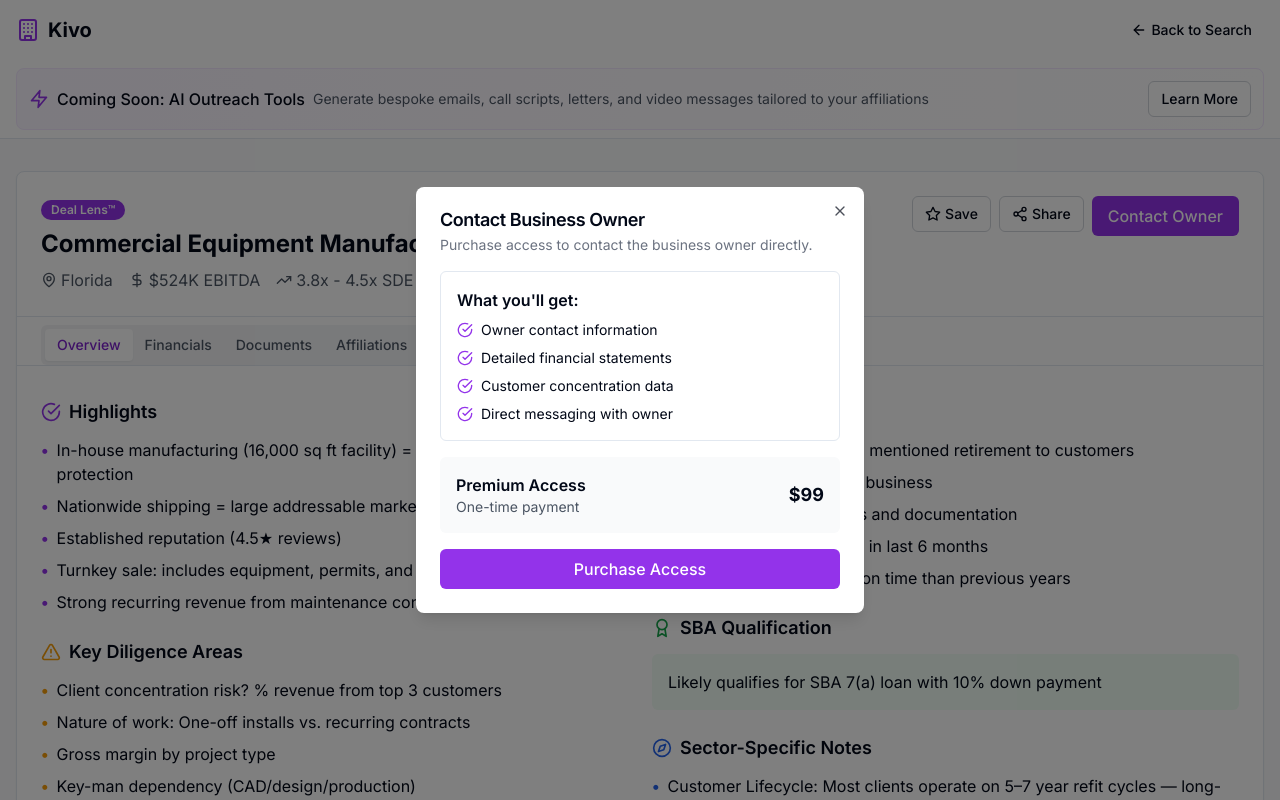
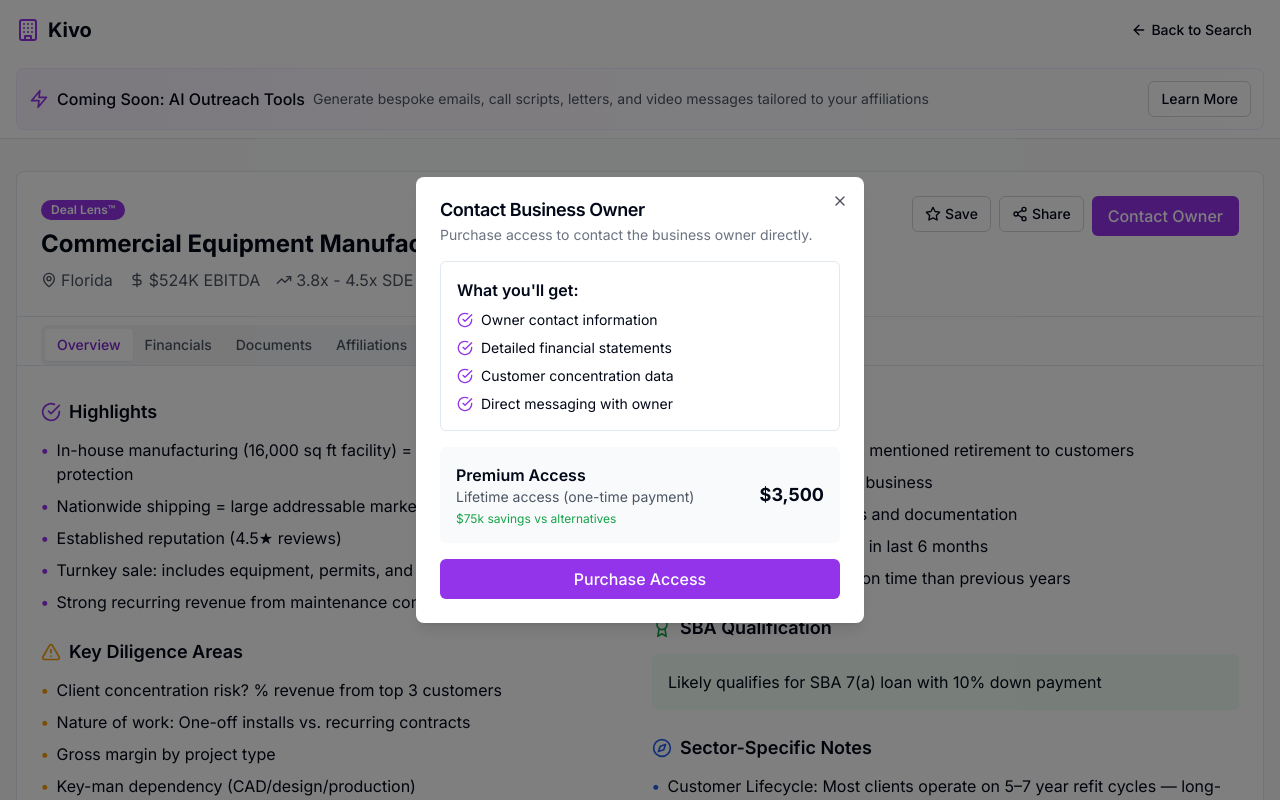
Before and after one commit to dzodze00/eta, a Next.js app: page /business/1 in a window 1280 px wide. Both pictures are taken after a click on the button "Contact Owner". Shown: the top 800 px of the page. Built offline with nearby package versions, Linux system fonts and the light colour scheme.

Commit message:
Update page.tsx

```diff
--- a/app/business/[id]/page.tsx
+++ b/app/business/[id]/page.tsx
@@ -233,13 +233,16 @@ export default function BusinessDetailPage({ params }: { params: { id: string }
                             </li>
                           </ul>
                         </div>
+
                         <div className="flex justify-between items-center p-4 bg-gray-50 rounded-md">
                           <div>
                             <p className="font-semibold">Premium Access</p>
-                            <p className="text-sm text-gray-600">One-time payment</p>
+                            <p className="text-sm text-gray-600">Lifetime access (one-time payment)</p>
+                            <p className="text-xs text-green-600 mt-1">$75k savings vs alternatives</p>
                           </div>
-                          <p className="font-bold text-lg">$99</p>
+                          <p className="font-bold text-lg">$3,500</p>
                         </div>
+
                         <Button className="w-full bg-purple-600 hover:bg-purple-700">Purchase Access</Button>
                       </div>
                     </DialogContent>
@@ -416,13 +419,16 @@ export default function BusinessDetailPage({ params }: { params: { id: string }
                             </li>
                           </ul>
                         </div>
+
                         <div className="flex justify-between items-center p-4 bg-gray-50 rounded-md">
                           <div>
                             <p className="font-semibold">Premium Access</p>
-                            <p className="text-sm text-gray-600">One-time payment</p>
+                            <p className="text-sm text-gray-600">Lifetime access (one-time payment)</p>
+                            <p className="text-xs text-green-600 mt-1">$75k savings vs alternatives</p>
                           </div>
-                          <p className="font-bold text-lg">$99</p>
+                          <p className="font-bold text-lg">$3,500</p>
                         </div>
+
                         <Button className="w-full bg-purple-600 hover:bg-purple-700">Purchase Access</Button>
                       </div>
                     </DialogContent>
@@ -544,13 +550,16 @@ export default function BusinessDetailPage({ params }: { params: { id: string }
                             </li>
                           </ul>
                         </div>
+
                         <div className="flex justify-between items-center p-4 bg-gray-50 rounded-md">
                           <div>
                             <p className="font-semibold">Premium Access</p>
-                            <p className="text-sm text-gray-600">One-time payment</p>
+                            <p className="text-sm text-gray-600">Lifetime access (one-time payment)</p>
+                            <p className="text-xs text-green-600 mt-1">$75k savings vs alternatives</p>
                           </div>
-                          <p className="font-bold text-lg">$99</p>
+                          <p className="font-bold text-lg">$3,500</p>
                         </div>
+
                         <Button className="w-full bg-purple-600 hover:bg-purple-700">Purchase Access</Button>
                       </div>
                     </DialogContent>
@@ -680,13 +689,16 @@ export default function BusinessDetailPage({ params }: { params: { id: string }
                               </li>
                             </ul>
                           </div>
+
                           <div className="flex justify-between items-center p-4 bg-gray-50 rounded-md">
                             <div>
                               <p className="font-semibold">Premium Access</p>
-                              <p className="text-sm text-gray-600">One-time payment</p>
+                              <p className="text-sm text-gray-600">Lifetime access (one-time payment)</p>
+                              <p className="text-xs text-green-600 mt-1">$75k savings vs alternatives</p>
                             </div>
-                            <p className="font-bold text-lg">$99</p>
+                            <p className="font-bold text-lg">$3,500</p>
                           </div>
+
                           <Button className="w-full bg-purple-600 hover:bg-purple-700">Purchase Access</Button>
                         </div>
                       </DialogContent>
```
